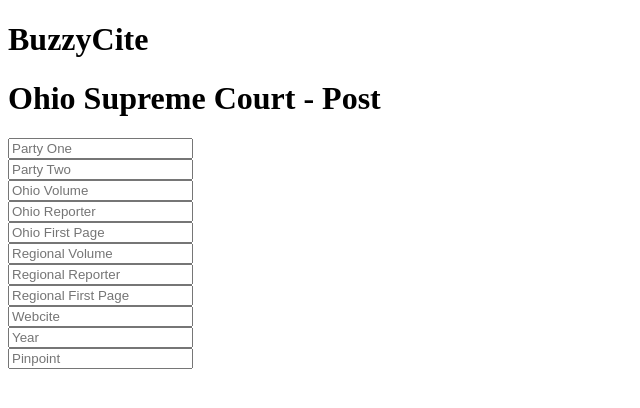
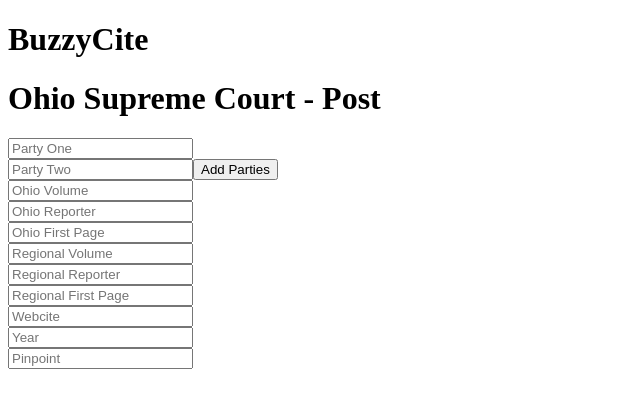
Before and after one commit to nbbuzzy1/buzzycite-angular, an Angular app: page / in a window 1280 px wide. Shown: the top 408 px of the page, without its empty margins (0-640 px from the left). Built offline with nearby package versions, Linux system fonts and the light colour scheme.

Commit message:
added output for add-parties

```diff
--- a/src/app/app.component.html
+++ b/src/app/app.component.html
@@ -1,4 +1,3 @@
-<!--The content below is only a placeholder and can be replaced.-->
 <h1>BuzzyCite</h1>
 <div class="container">
   <app-supreme-post></app-supreme-post>
--- a/src/app/app.module.ts
+++ b/src/app/app.module.ts
@@ -1,5 +1,6 @@
 import { BrowserModule } from '@angular/platform-browser';
 import { NgModule } from '@angular/core';
+import { FormsModule } from '@angular/forms';
 
 import { AppComponent } from './app.component';
 import { HeaderComponent } from './header/header.component';
@@ -24,7 +25,8 @@
     AddYearComponent
   ],
   imports: [
-    BrowserModule
+    BrowserModule,
+    FormsModule
   ],
   providers: [],
   bootstrap: [AppComponent]
--- a/src/app/courts/supreme-post/supreme-post.component.html
+++ b/src/app/courts/supreme-post/supreme-post.component.html
@@ -1,7 +1,9 @@
 <h1>Ohio Supreme Court - Post</h1>
 <div class="container">
   <div>
-    <app-add-parties></app-add-parties>
+    <app-add-parties
+      (partyOneCreated)="partyOne=$event"
+      (partyTwoCreated)="partyTwo=$event"></app-add-parties>
   </div>
   <div>
     <app-add-ohio-volume></app-add-ohio-volume>
@@ -18,4 +20,6 @@
   <div>
     <app-add-pinpoint></app-add-pinpoint>
   </div>
+  {{ partyOne }}
+  {{ partyTwo }}
 </div>
--- a/src/app/courts/supreme-post/supreme-post.component.ts
+++ b/src/app/courts/supreme-post/supreme-post.component.ts
@@ -6,10 +6,12 @@
   styleUrls: ['./supreme-post.component.css']
 })
 export class SupremePostComponent implements OnInit {
-
+  citation: string;
   constructor() { }
 
   ngOnInit() {
   }
-
+  onPartyOneAdded(partyOne: string) {
+    console.log(partyOne);
+  }
 }
--- a/src/app/inputs/add-parties/add-parties.component.html
+++ b/src/app/inputs/add-parties/add-parties.component.html
@@ -1,6 +1,18 @@
 <div>
-  <input placeholder="Party One">
+  <input
+    placeholder="Party One"
+    type="text"
+    [(ngModel)]="partyOne"
+    (change)="sendParty()"
+  >
 </div>
+
 <div>
-  <input placeholder="Party Two">
+  <input
+    placeholder="Party Two"
+    type="text"
+    [(ngModel)]="partyTwo"
+    (change)="sendParty()"
+  >
+  <button (click)="sendParty()">Add Parties</button>
 </div>
--- a/src/app/inputs/add-parties/add-parties.component.ts
+++ b/src/app/inputs/add-parties/add-parties.component.ts
@@ -1,4 +1,4 @@
-import { Component, OnInit } from '@angular/core';
+import { Component, Output, OnInit, EventEmitter } from '@angular/core';
 
 @Component({
   selector: 'app-add-parties',
@@ -6,10 +6,15 @@
   styleUrls: ['./add-parties.component.css']
 })
 export class AddPartiesComponent implements OnInit {
+  @Output() partyOneCreated = new EventEmitter<string>();
+  @Output() partyTwoCreated = new EventEmitter<string>();
+  partyOne: string = '';
+  partyTwo: string = '';
+  sendParty() {
+    this.partyOneCreated.emit(this.partyOne)
+    this.partyTwoCreated.emit(this.partyTwo)
+  }
+  ngOnInit() {
 
-  constructor() { }
-
-  ngOnInit() {
   }
-
 }
```
